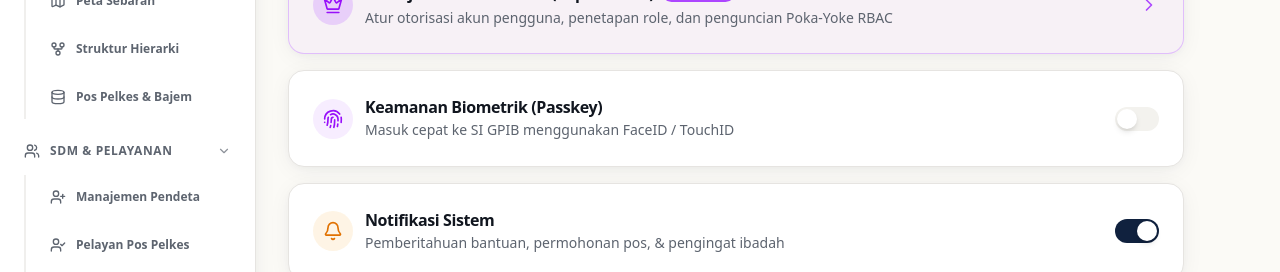
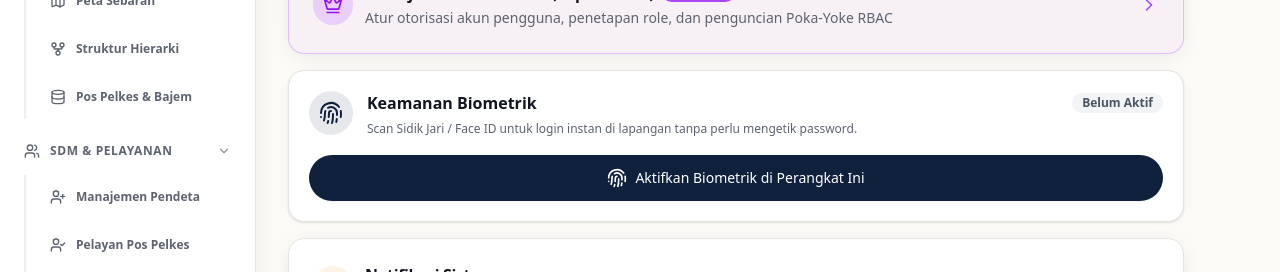
Before and after one commit to stolaputih-amanzero/si-gpib-v2, a Next.js app: page /settings in a window 1280 px wide. Shown: the part 293-565 px from the top of the page. Built offline with nearby package versions, Linux system fonts and the light colour scheme; no server answers.

Commit message:
feat: integrate functional BiometricSetup on settings page

```diff
--- a/src/app/(dashboard)/settings/page.tsx
+++ b/src/app/(dashboard)/settings/page.tsx
@@ -1,12 +1,13 @@
 'use client';
 
-import { useState } from 'react';
+import { useState, useEffect } from 'react';
 import { useUser } from '@/hooks/use-user';
 import { useToast } from '@/components/ui/toast';
-import { Shield, Bell, Fingerprint, LogOut, ChevronRight, Check, User as UserIcon, RefreshCw, Crown, Lock, X } from 'lucide-react';
+import { Shield, Bell, LogOut, ChevronRight, Check, User as UserIcon, RefreshCw, Crown, Lock, X } from 'lucide-react';
 import { Card, CardHeader, CardTitle, CardDescription, CardContent } from '@/components/ui/card';
 import Link from 'next/link';
 import { createClient } from '@/lib/supabase/client';
+import { BiometricSetup } from '@/components/biometric/BiometricSetup';
 
 export default function SettingsHubPage() {
   const { user, nama, email, role, avatarUrl, isLoading, logout } = useUser();
@@ -14,6 +15,27 @@ export default function SettingsHubPage() {
 
   const [notificationsEnabled, setNotificationsEnabled] = useState(true);
   const [biometricsEnabled, setBiometricsEnabled] = useState(false);
+
+  useEffect(() => {
+    if (!user) return;
+    const fetchBiometricsStatus = async () => {
+      try {
+        const supabase = createClient();
+        const { data, error } = await supabase
+          .from('users')
+          .select('biometric_enabled')
+          .eq('id', user.id)
+          .maybeSingle();
+
+        if (!error && data) {
+          setBiometricsEnabled(!!data.biometric_enabled);
+        }
+      } catch (err) {
+        console.error('Error fetching biometric status:', err);
+      }
+    };
+    fetchBiometricsStatus();
+  }, [user]);
 
   // States for password changing modal
   const [isChangingPassword, setIsChangingPassword] = useState(false);
@@ -50,15 +72,6 @@ export default function SettingsHubPage() {
     }
   };
 
-  const handleToggleBiometrics = () => {
-    const nextState = !biometricsEnabled;
-    setBiometricsEnabled(nextState);
-    if (nextState) {
-      toast.success('Biometrik Ditingkatkan', 'Fitur Passkey / FaceID siap digunakan untuk login berikutnya.');
-    } else {
-      toast.info('Biometrik Dinonaktifkan', 'Anda dapat mengaktifkannya kembali kapan saja.');
-    }
-  };
 
   const handleToggleNotifications = () => {
     const nextState = !notificationsEnabled;
@@ -162,37 +175,8 @@ export default function SettingsHubPage() {
           </CardHeader>
         </Card>
 
-        {/* Biometric & Security */}
-        <Card>
-          <CardHeader>
-            <div className="flex items-center justify-between">
-              <div className="flex items-center gap-3 min-w-0 pr-4">
-                <div className="p-2.5 rounded-xl bg-purple-500/10 text-purple-600 dark:text-purple-400 shrink-0">
-                  <Fingerprint className="w-5 h-5" />
-                </div>
-                <div className="min-w-0">
-                  <CardTitle className="text-base truncate">Keamanan Biometrik (Passkey)</CardTitle>
-                  <CardDescription className="line-clamp-1">
-                    Masuk cepat ke SI GPIB menggunakan FaceID / TouchID
-                  </CardDescription>
-                </div>
-              </div>
-              <button
-                type="button"
-                onClick={handleToggleBiometrics}
-                className={`relative inline-flex h-6 w-11 shrink-0 cursor-pointer rounded-full border-2 border-transparent transition-colors duration-200 ease-in-out focus:outline-none ${
-                  biometricsEnabled ? 'bg-brand-primary' : 'bg-surface-sunken border-border-strong'
-                }`}
-              >
-                <span
-                  className={`pointer-events-none inline-block h-5 w-5 transform rounded-full bg-white shadow-md ring-0 transition duration-200 ease-in-out ${
-                    biometricsEnabled ? 'translate-x-5' : 'translate-x-0'
-                  }`}
-                />
-              </button>
-            </div>
-          </CardHeader>
-        </Card>
+        {/* Biometric Setup & Security */}
+        <BiometricSetup initialEnabled={biometricsEnabled} />
 
         {/* Notifications */}
         <Card>
```
